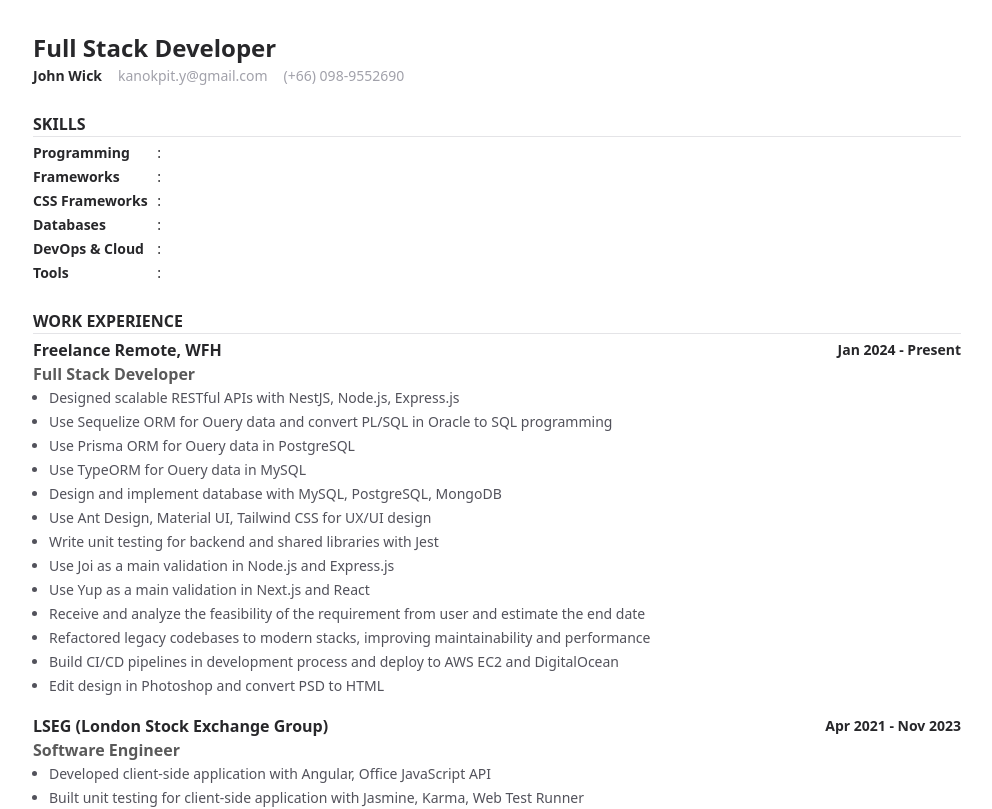
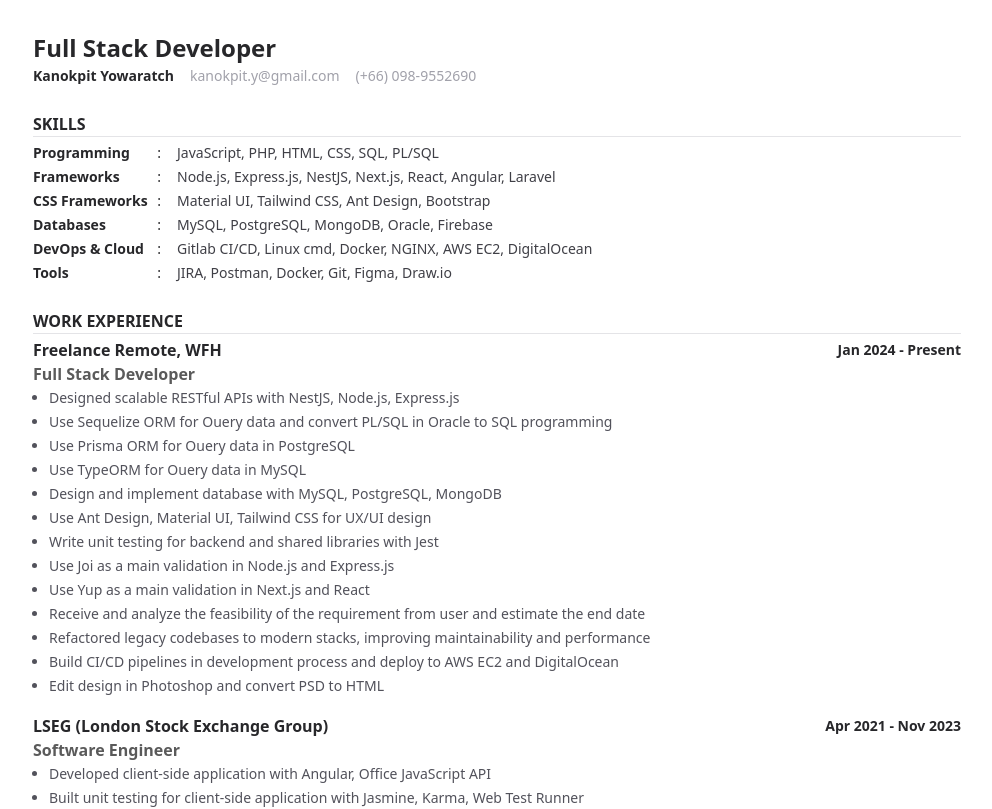
Before and after one commit to kanokpitch/kanokpitch.github.io, a Next.js app: page /resume in a window 1280 px wide. Shown: the top 809 px of the page, without its empty margins (143-1135 px from the left). Built offline with nearby package versions, Linux system fonts and the light colour scheme.

Commit message:
fix: update content

```diff
--- a/app/layout.tsx
+++ b/app/layout.tsx
@@ -6,7 +6,7 @@ import { Container } from "@/components/container";
 const inter = Inter({ subsets: ["latin"] });
 
 export const metadata: Metadata = {
-  title: process.env.FULL_NAME,
+  title: "Kanokpit Yowaratch", // process.env.FULL_NAME,
   description: "Powered by Next.js and Tailwind CSS",
   openGraph: {
     // title: 'Next.js',
--- a/components/section/header-section.tsx
+++ b/components/section/header-section.tsx
@@ -8,7 +8,7 @@ type Props = {
 };
 
 export default function HeaderSection({ usage }: Props) {
-  const fullName = process.env.FULL_NAME || 'John Wick';
+  const fullName = process.env.FULL_NAME || 'Kanokpit Yowaratch';
   const email = process.env.EMAIL || 'kanokpit.y@gmail.com';
   const tel = process.env.TEL || '0989552690';
   const telAlt = process.env.TEL_ALT || '098-9552690';
--- a/components/section/skill-section.tsx
+++ b/components/section/skill-section.tsx
@@ -12,7 +12,8 @@ export default function SkillSection() {
           <span>:</span>
         </div>
         <div className="ml-4 text-zinc-700 dark:text-zinc-300">
-          {process.env.PROGRAMMING}
+          {/* {process.env.PROGRAMMING} */}
+          JavaScript, PHP, HTML, CSS, SQL, PL/SQL
         </div>
       </div>
       <div className="md:flex text-sm">
@@ -20,7 +21,8 @@ export default function SkillSection() {
           <span className="font-bold">Frameworks</span>:
         </div>
         <div className="ml-4 text-zinc-700 dark:text-zinc-300">
-          {process.env.FRAMEWORK}
+          {/* {process.env.FRAMEWORK} */}
+          Node.js, Express.js, NestJS, Next.js, React, Angular, Laravel
         </div>
       </div>
       <div className="md:flex text-sm">
@@ -28,7 +30,8 @@ export default function SkillSection() {
           <span className="font-bold">CSS Frameworks</span>:
         </div>
         <div className="ml-4 text-zinc-700 dark:text-zinc-300">
-          {process.env.CSS_FRAMEWORK}
+          {/* {process.env.CSS_FRAMEWORK} */}
+          Material UI, Tailwind CSS, Ant Design, Bootstrap
         </div>
       </div>
       <div className="md:flex text-sm">
@@ -36,7 +39,8 @@ export default function SkillSection() {
           <span className="font-bold">Databases</span>:
         </div>
         <div className="ml-4 text-zinc-700 dark:text-zinc-300">
-          {process.env.DATABASE}
+          {/* {process.env.DATABASE} */}
+          MySQL, PostgreSQL, MongoDB, Oracle, Firebase
         </div>
       </div>
       <div className="md:flex text-sm">
@@ -44,7 +48,8 @@ export default function SkillSection() {
           <span className="font-bold">DevOps & Cloud</span>:
         </div>
         <div className="ml-4 text-zinc-700 dark:text-zinc-300">
-          {process.env.DEVOPSCLOUD}
+          {/* {process.env.DEVOPSCLOUD} */}
+          Gitlab CI/CD, Linux cmd, Docker, NGINX, AWS EC2, DigitalOcean
         </div>
       </div>
       <div className="md:flex text-sm">
@@ -52,7 +57,8 @@ export default function SkillSection() {
           <span className="font-bold">Tools</span>:
         </div>
         <div className="ml-4 text-zinc-700 dark:text-zinc-300">
-          {process.env.TOOLS}
+          {/* {process.env.TOOLS} */}
+          JIRA, Postman, Docker, Git, Figma, Draw.io
         </div>
       </div>
       {/* <div className="md:flex text-sm">
```
